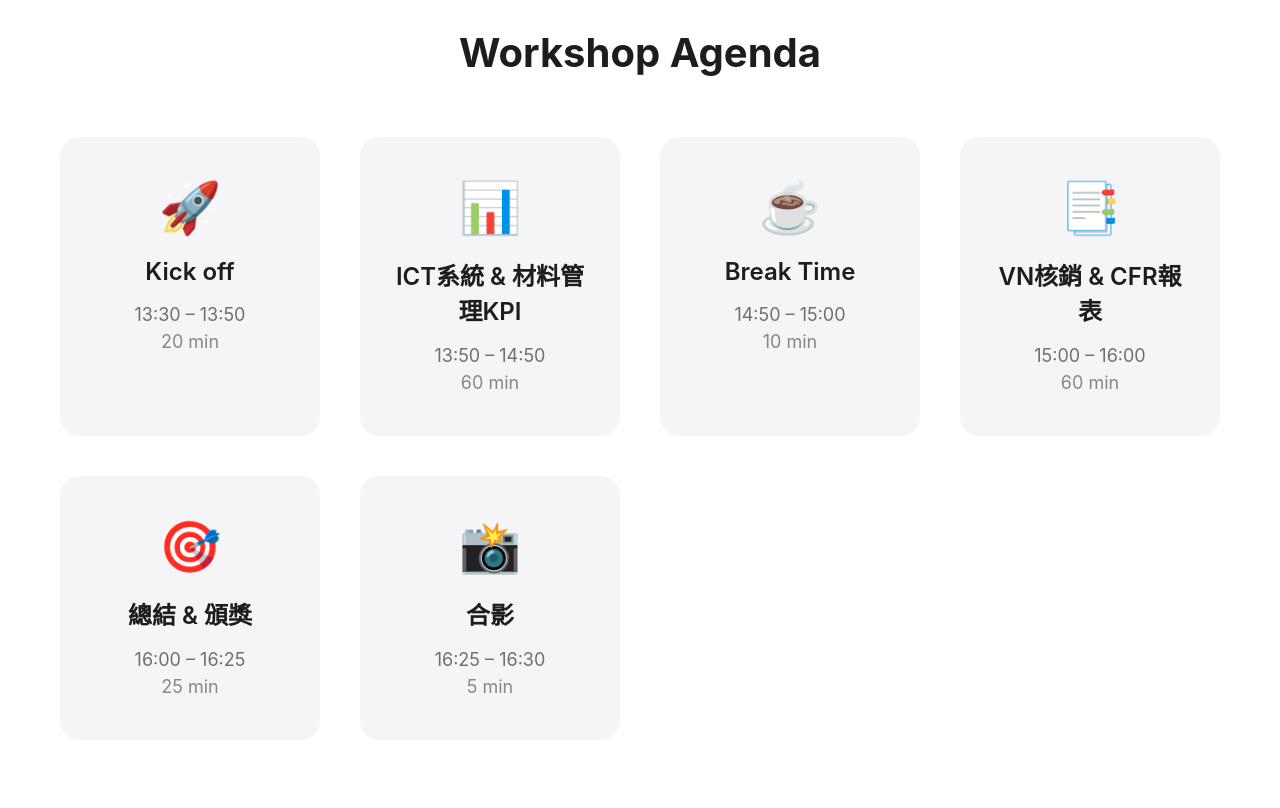
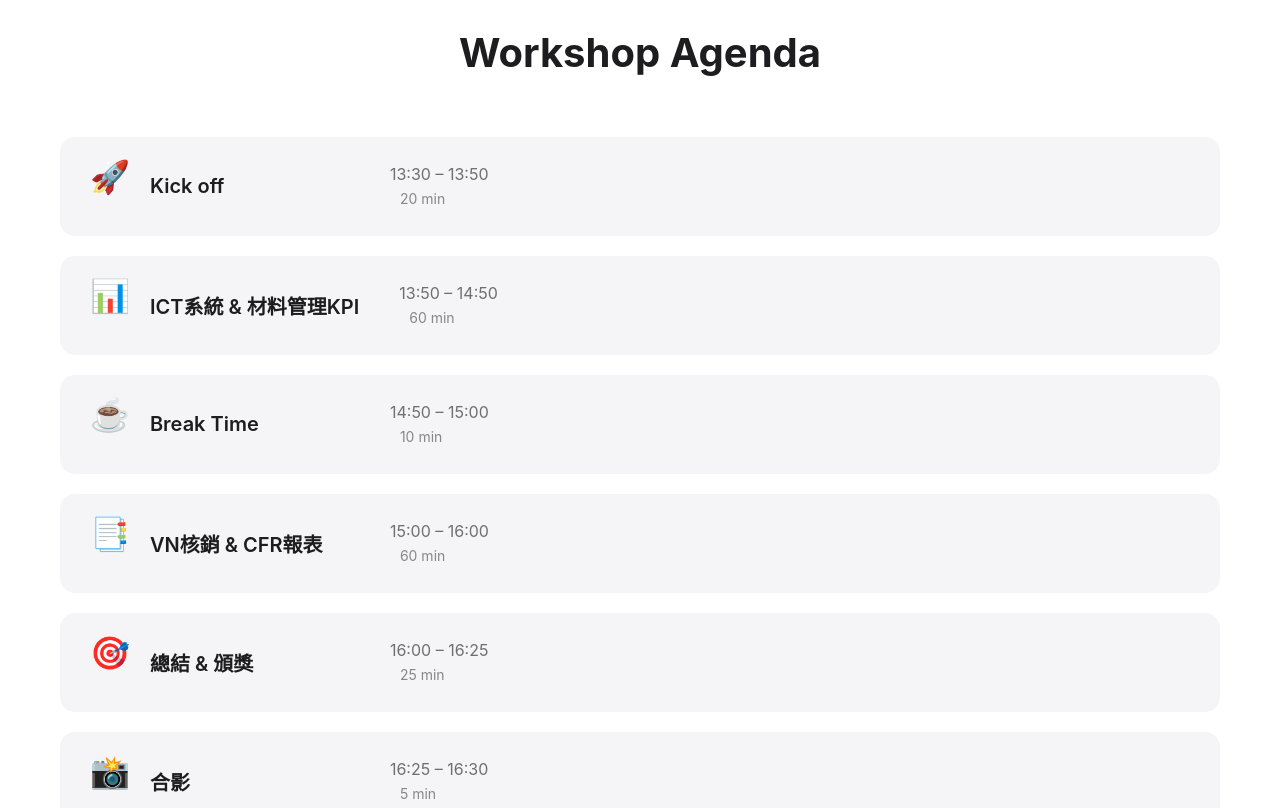
Before and after one commit to x0933475426/material_management_workshop, a plain HTML site: page index.html in a window 1280 px wide. Shown: the part 780-1588 px from the top of the page. Drawn offline with Linux system fonts and the light colour scheme.

Commit message:
Add files via upload

```diff
--- a/index.html
+++ b/index.html
@@ -528,6 +528,52 @@
                 text-align: center;
             }
         }
+		/* 桌面版 Agenda 橫向排版 */
+@media (min-width: 500px) {
+    #agenda .features-grid {
+        display: flex;
+        flex-direction: column;
+        gap: 20px;
+    }
+
+    #agenda .feature-card {
+        display: flex;
+        align-items: center;
+        justify-content: flex-start;
+        text-align: left;
+        padding: 20px 30px;
+        border-radius: 15px;
+        background-color: #f5f5f7;
+        transition: transform 0.3s;
+    }
+
+    #agenda .feature-icon {
+        font-size: 32px;
+        margin-right: 20px;
+        flex-shrink: 0;
+    }
+
+    #agenda .feature-title {
+        font-size: 20px;
+        font-weight: 600;
+        margin: 0;
+        margin-right: 40px;
+        min-width: 200px;
+    }
+
+    #agenda .feature-desc {
+        font-size: 16px;
+        color: #6e6e73;
+        margin: 0;
+    }
+
+    #agenda .feature-desc span {
+        margin-left: 10px;
+        color: #86868b;
+        font-size: 14px;
+    }
+}
+
     </style>
 </head>
 <body>
@@ -691,8 +737,10 @@
 						and discover smarter ways to manage materials in a dynamic environment!
 					</p>
 				</div>
-				<a href="mailto:MME_Audit@compal.com?subject=Material%20Management%20Workshop%20Registration&body=Dear%20CMME%20team,%0A%0AI%20would%20like%20to%20register%20for%20the%20upcoming%20Material%20Management%20Workshop%20on%20Oct%2021.%20Please%20let%20me%20know%20if%20any%20further%20information%20is%20needed.%0A%0AThank%20you!" class="btn btn-primary">📩 Register</a>
 			</div>
+		</div>
+		<div style="text-align: center;">
+			<a href="mailto:MME_Audit@compal.com?subject=Material%20Management%20Workshop%20Registration&body=Dear%20CMME%20team,%0A%0AI%20would%20like%20to%20register%20for%20the%20upcoming%20Material%20Management%20Workshop%20on%20Oct%2021.%20Please%20let%20me%20know%20if%20any%20further%20information%20is%20needed.%0A%0AThank%20you!" class="btn btn-primary">📩 Register</a>
 		</div>
 	</section>
     <footer>
```
